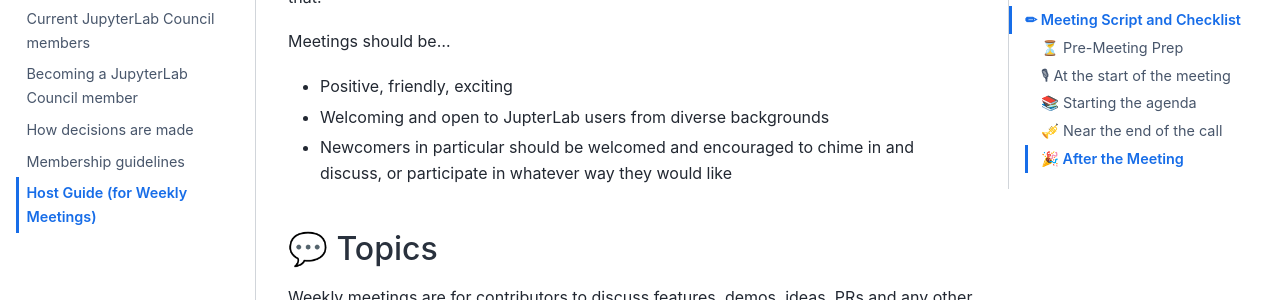
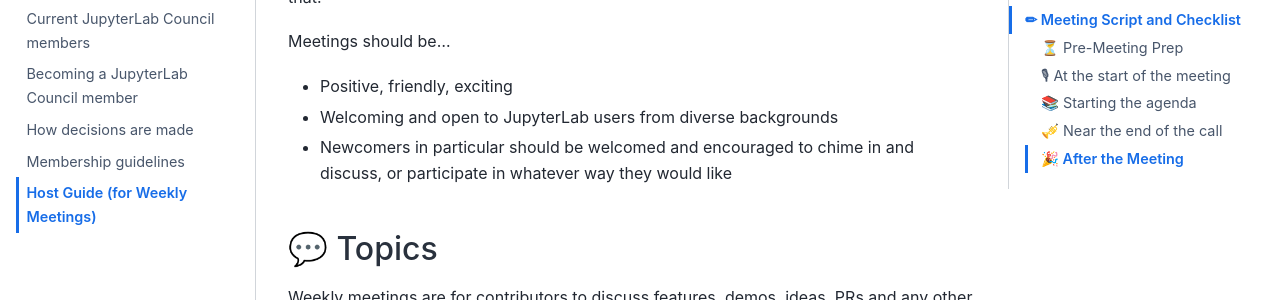
Before and after one commit to jupyterlab/frontends-team-compass, a Sphinx documentation site: the page built from docs/host_guide.md, in a window 1280 px wide and 900 px high, scrolled down 494 px. Shown: the part 153-453 px from the top of the window. Built offline with Sphinx 7.4.7 and the Sphinx Book theme 1.1.4, drawn with Linux system fonts in a browser that asks for light colours.

Commit message:
Fix typo.

```diff
--- a/docs/host_guide.md
+++ b/docs/host_guide.md
@@ -23,7 +23,7 @@
 Meetings should be...
 
 - Positive, friendly, exciting
-- Welcoming and open to JupterLab users from diverse backgrounds
+- Welcoming and open to JupyterLab users from diverse backgrounds
 - Newcomers in particular should be welcomed and encouraged to
   chime in and discuss, or participate in whatever way they would like
 
```
